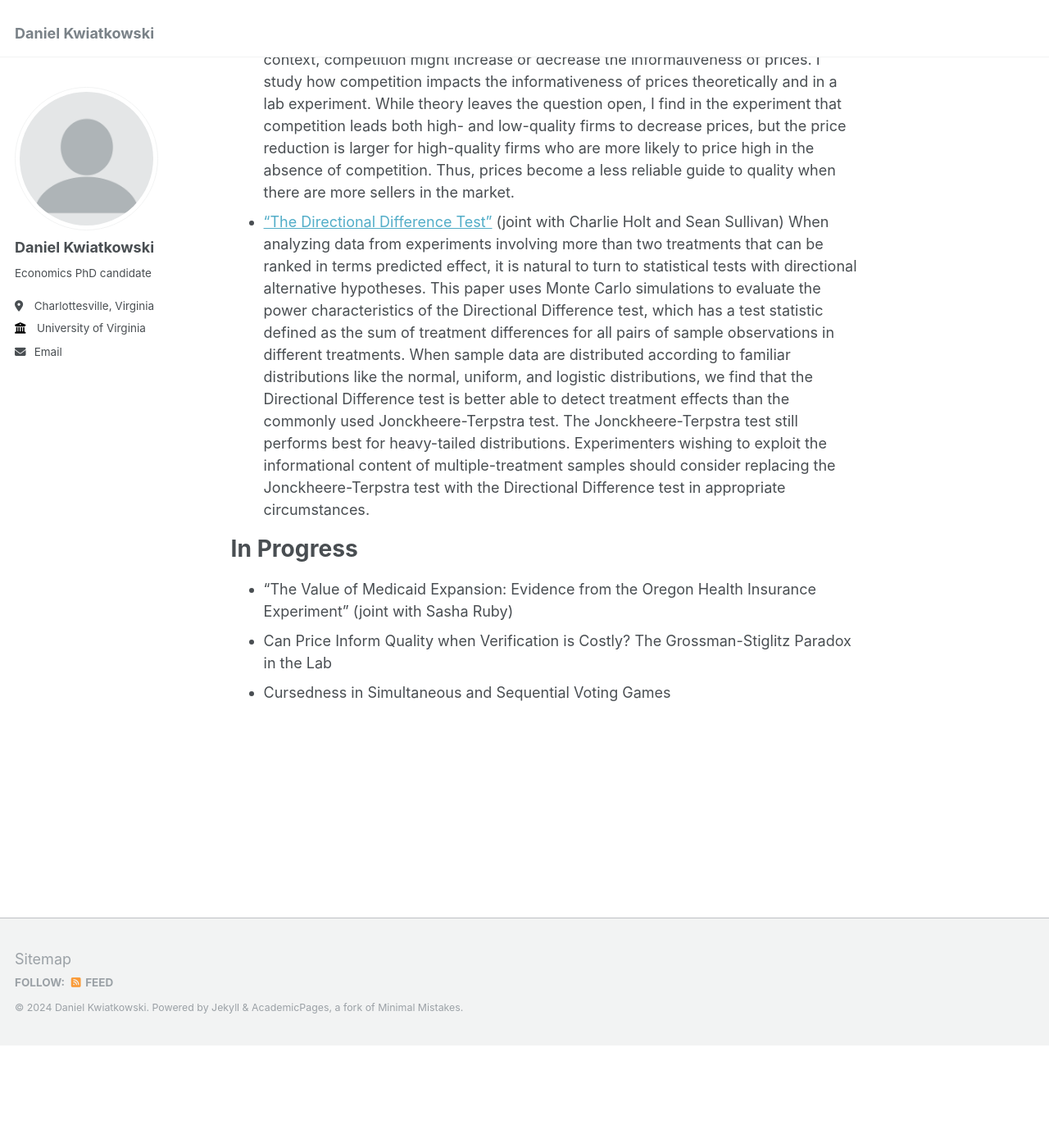
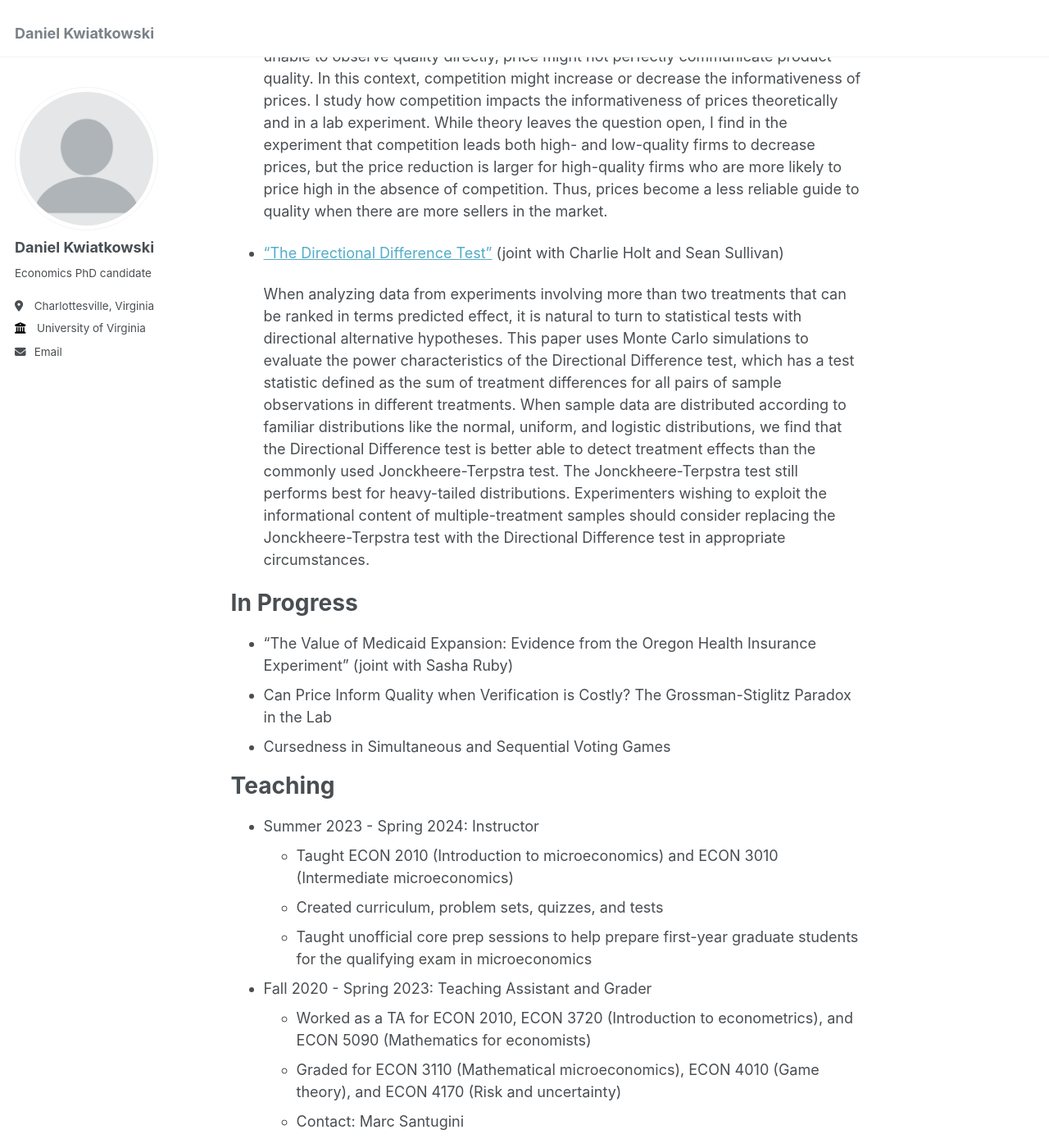
Before and after one commit to dvkwiat/dvkwiat.github.io, a Jekyll site: the page built from _pages/about.md, in a window 1280 px wide and 1400 px high, scrolled down 404 px. Shown: the whole window at 82% size. Built offline with Jekyll 4.4.1, drawn with Linux system fonts in a browser that asks for light colours; before the commit the page ends 1678 px from its top, so only the background shows below that.

Commit message:
Update about.md

```diff
--- a/_pages/about.md
+++ b/_pages/about.md
@@ -14,8 +14,11 @@ I am a behavioral economist, using theory and lab experiments to explore informa
 Working Papers
 ======
 * ["Competition and Price Informativeness: An Experiment"](../files/jmp.pdf)
+
   Consumers often rely on price as a guide to the quality of a product. If consumers are unable to observe quality directly, price might not perfectly communicate product quality. In this context, competition might increase or decrease the informativeness of prices. I study how competition impacts the informativeness of prices theoretically and in a lab experiment. While theory leaves the question open, I find in the experiment that competition leads both high- and low-quality firms to decrease prices, but the price reduction is larger for high-quality firms who are more likely to price high in the absence of competition. Thus, prices become a less reliable guide to quality when there are more sellers in the market.
+
 * ["The Directional Difference Test"](../files/ddt.pdf) (joint with Charlie Holt and Sean Sullivan)
+
   When analyzing data from experiments involving more than two treatments that can be ranked in terms predicted effect, it is natural to turn to statistical tests with directional alternative hypotheses. This paper uses Monte Carlo simulations to evaluate the power characteristics of the Directional Difference test, which has a test statistic defined as the sum of treatment differences for all pairs of sample observations in different treatments. When sample data are distributed according to familiar distributions like the normal, uniform, and logistic distributions, we find that the Directional Difference test is better able to detect treatment effects than the commonly used Jonckheere-Terpstra test. The Jonckheere-Terpstra test still performs best for heavy-tailed distributions. Experimenters wishing to exploit the informational content of multiple-treatment samples should consider replacing the Jonckheere-Terpstra test with the Directional Difference test in appropriate circumstances.
 
 In Progress
@@ -23,3 +26,14 @@ In Progress
 * "The Value of Medicaid Expansion: Evidence from the Oregon Health Insurance Experiment" (joint with Sasha Ruby)
 * Can Price Inform Quality when Verification is Costly? The Grossman-Stiglitz Paradox in the Lab
 * Cursedness in Simultaneous and Sequential Voting Games
+
+Teaching
+======
+* Summer 2023 - Spring 2024: Instructor
+  * Taught ECON 2010 (Introduction to microeconomics) and ECON 3010 (Intermediate microeconomics)
+  * Created curriculum, problem sets, quizzes, and tests
+  * Taught unofficial core prep sessions to help prepare first-year graduate students for the qualifying exam in microeconomics
+* Fall 2020 - Spring 2023: Teaching Assistant and Grader
+  * Worked as a TA for ECON 2010, ECON 3720 (Introduction to econometrics), and ECON 5090 (Mathematics for economists)
+  * Graded for ECON 3110 (Mathematical microeconomics), ECON 4010 (Game theory), and ECON 4170 (Risk and uncertainty)
+  * Contact: Marc Santugini
```
